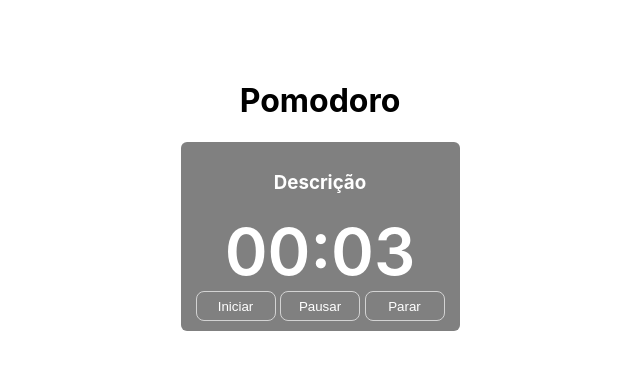
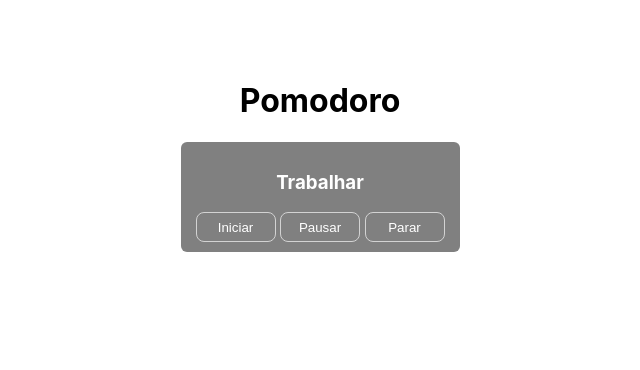
Before and after one commit to wellingtonaquino/pomodoro-jera, a plain HTML site: page index.html in a window 1280 px wide. Both pictures are taken after a click on the button "Iniciar". Shown: the whole page, without its empty margins (320-960 px from the left). Drawn offline with Linux system fonts and the light colour scheme.

Commit message:
Adequação ao Enunciado

```diff
--- a/index.html
+++ b/index.html
@@ -17,7 +17,7 @@
             <h1>Pomodoro</h1>
         </header>
         <div class="timer">
-            <h3 id="modoTexto">Descrição</h3>
+            <h3 id="modoTexto">Trabalhar</h3>
             <div id="contador" class="contador"></div>
             <div class="controles">
                 <button id="btnIniciar" class="btnIniciar">Iniciar</button>
--- a/scripts/main.js
+++ b/scripts/main.js
@@ -7,10 +7,13 @@ const btnParar = document.querySelector('#btnParar')
 
 btnIniciar.addEventListener('click', () => {
     alterarContador()
-    console.log('teste')
 })
 
 btnPausar.addEventListener('click', () => {
+    alterarContador()
+})
+
+btnIntervalo.addEventListener('click', () => {
     alterarContador()
 })
 
@@ -18,8 +21,8 @@ btnParar.addEventListener('click', () => {
     alterarContador(true)
 })
 
-let tempoTotal = 5
-let tempoAtual = 5
+let tempoTotal = 10
+let tempoAtual = 10
 let tempoIntervalo = 5
 
 let contadorRodando = false
@@ -36,7 +39,7 @@ const alterarContador = (reset) => {
             contadorRodando = true
             contadorValor = setInterval(() => {
                 alternarModo()
-                mostrarTempoAtual()
+                //mostrarTempoAtual()
             }, 1000)
         }
     }
@@ -70,13 +73,14 @@ const alternarModo = () => {
     if (tempoAtual > 0){
         tempoAtual--
     } else if (tempoAtual === 0){
+        pararContador()
         if(modo === 'Trabalhar'){
             tempoAtual = tempoIntervalo
-            modoTexto.innerText = 'Trabalhar'
+            modoTexto.innerText = 'Intervalo'
             modo = 'Intervalo'
         }else{
             tempoAtual = tempoTotal
-            modoTexto.innerText = 'Intervalo'
+            modoTexto.innerText = 'Trabalhar'
             modo = 'Trabalhar'
         }
     }
```
